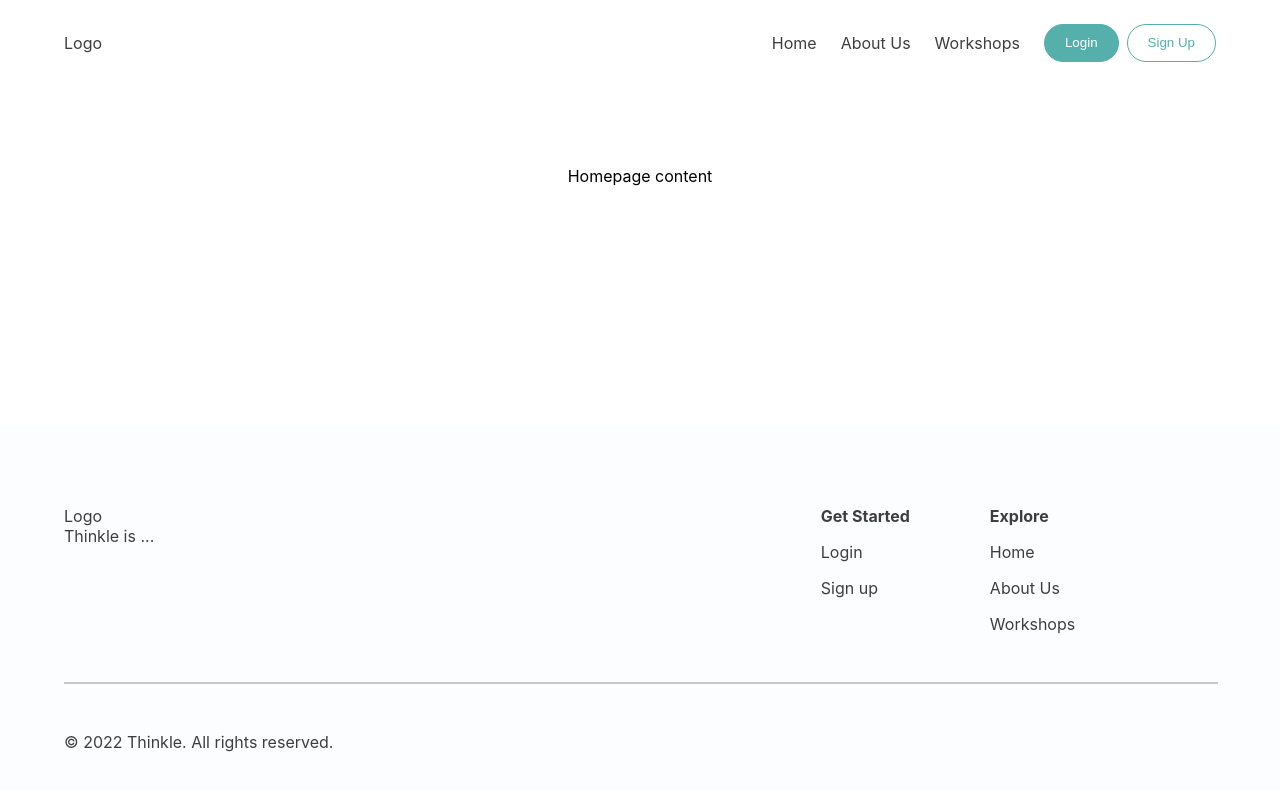
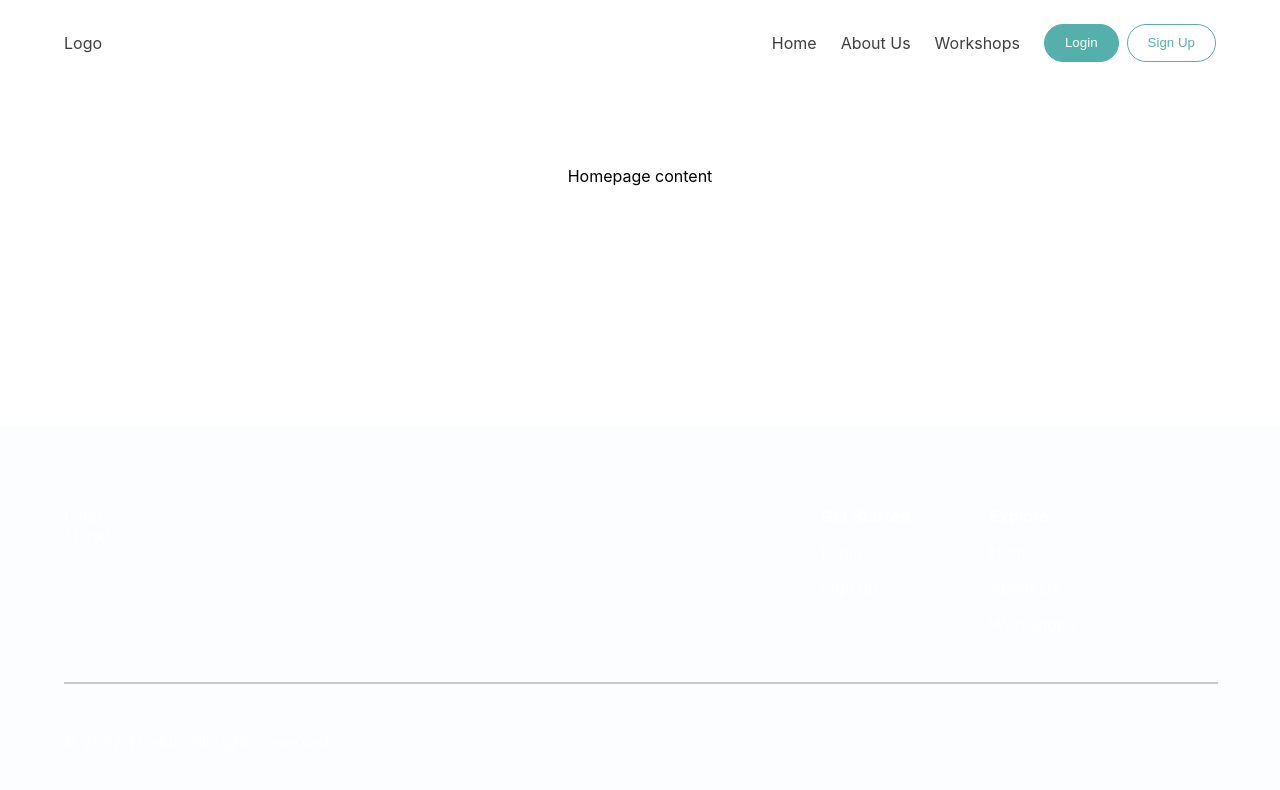
Before and after one commit to SheCodesAus/she-codes-group-project-frontend-fullstack-pancake, a React (Create React App) app: page / in a window 1280 px wide. Shown: the top 790 px of the page. Built offline with nearby package versions, Linux system fonts and the light colour scheme.

Commit message:
Add bg-dark into container background color

```diff
--- a/src/components/common/Container/container.css
+++ b/src/components/common/Container/container.css
@@ -7,6 +7,9 @@
 
 .bg {
   background-color: #fbfdfe;
+}
+.bg-dark {
+  background-color: #03282f;
 }
 
 .wrapper {
@@ -21,10 +24,18 @@
   justify-content: space-between;
   padding: 1.5rem 0;
 }
+.nav a {
+  color: #3e3e40;
+}
 
 .footer {
   flex-direction: column;
   padding: 5rem 0 3rem 0;
+}
+
+.footer p,
+a {
+  color: #fff;
 }
 
 .banner {
--- a/src/components/common/Container/index.jsx
+++ b/src/components/common/Container/index.jsx
@@ -1,9 +1,9 @@
 import React from "react";
 import "./container.css";
 
-export default function Container({ children, bg, variant }) {
+export default function Container({ children, bg, bgDark, variant }) {
   return (
-    <div className={`container ${bg ? "bg" : ""}`}>
+    <div className={`container ${bg ? "bg" : bgDark ? "bg-dark" : ""}`}>
       <div
         className={`wrapper ${
           variant === "nav"
```
